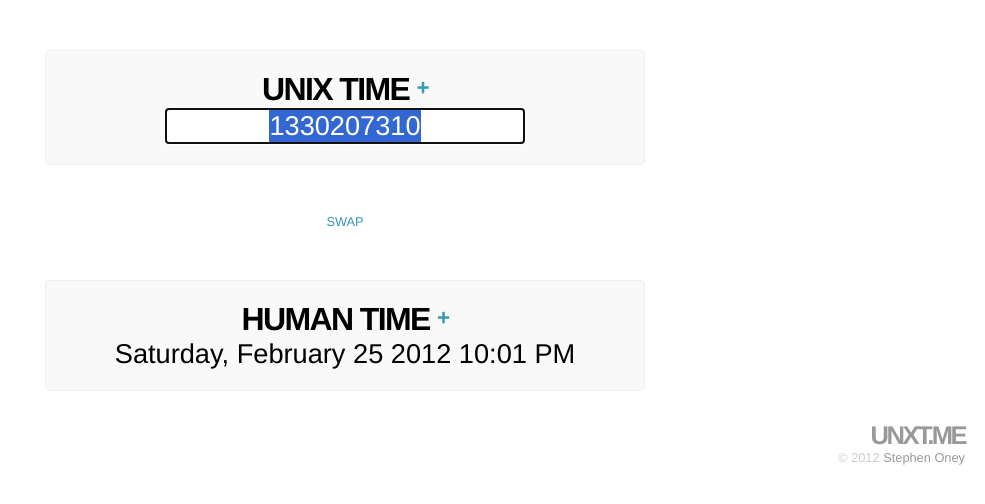
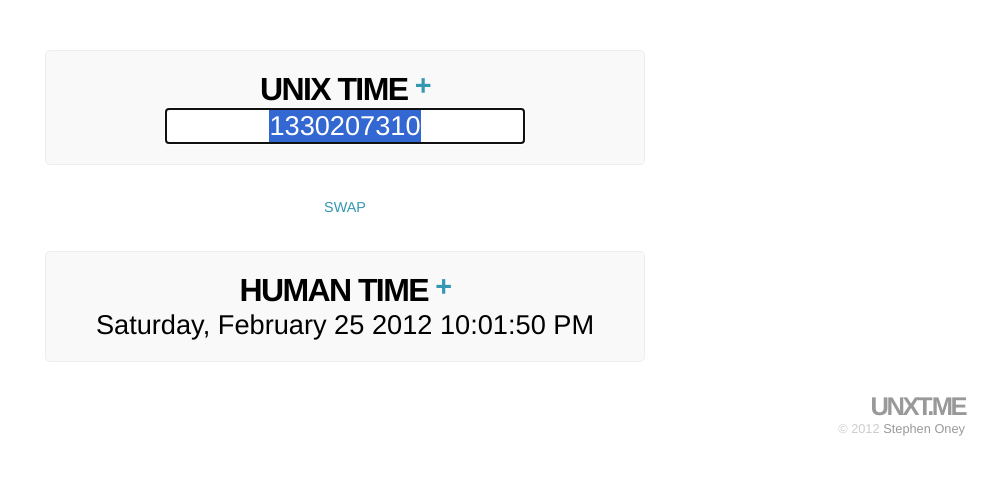
Before and after one commit to soney/unxtme, a website: page public/index.html in a window 1280 px wide. Shown: the whole page, without its empty margins (295-1280 px from the left). Drawn offline with Linux system fonts and the light colour scheme.

Commit message:
Design changes

```diff
--- a/public/style.css
+++ b/public/style.css
@@ -73,10 +73,10 @@ div.explanation {
 }
 
 div.swap {
-	margin-top: 50px;
+	margin-top: 35px;
 	text-transform: uppercase;
-	margin-bottom: 50px;
-	font-size: 0.8em;
+	margin-bottom: 35px;
+	font-size: 0.9em;
 	position: relative;
 	top: -0.1em;
 }
@@ -127,7 +127,7 @@ div.footer div.sitename {
 
 a#options {
 	text-transform: uppercase;
-	font-size: 0.7em;
+	font-size: 0.9em;
 	position: relative;
 	top: -5px;
 }
@@ -145,7 +145,7 @@ div.dialog input {
 }
 
 input#human_time {
-	width: 17em;
+	width: 19em;
 	text-align: center;
 }
 
@@ -156,9 +156,8 @@ input#time_location {
 	padding-top: 1px;
 	padding-bottom: 1px;
 	margin: 0px;
-	font-size: 1.1em;
 	position: relative;
-	top: -2px;
+	top: -8px;
 }
 
 div.city span.radio_label {
@@ -179,6 +178,7 @@ div.options {
 
 input#human_format {
 	text-align: center;
+	width: 17em;
 }
 
 div.dialog hr {
--- a/public/unxtme.js
+++ b/public/unxtme.js
@@ -3,7 +3,7 @@ $(function() {
 	var cached_options = {
 		unix_time: Math.round(((new Date()).getTime())/1000.0)
 		, human_time: ""
-		, format: "LLLL"
+		, format: "dddd, MMMM D YYYY h:mm:ss A"
 		, unix_format: "seconds"
 		, time_zone: "local"
 		, tz_info: null
```
